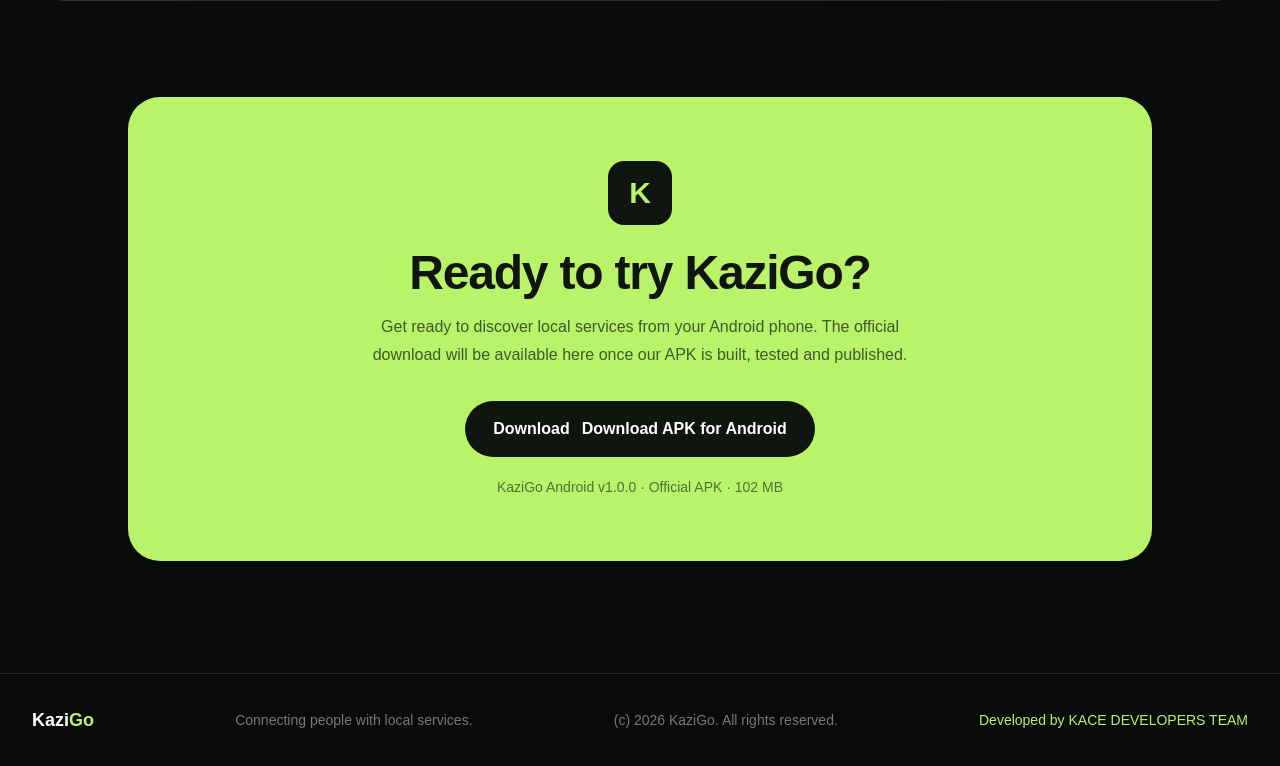
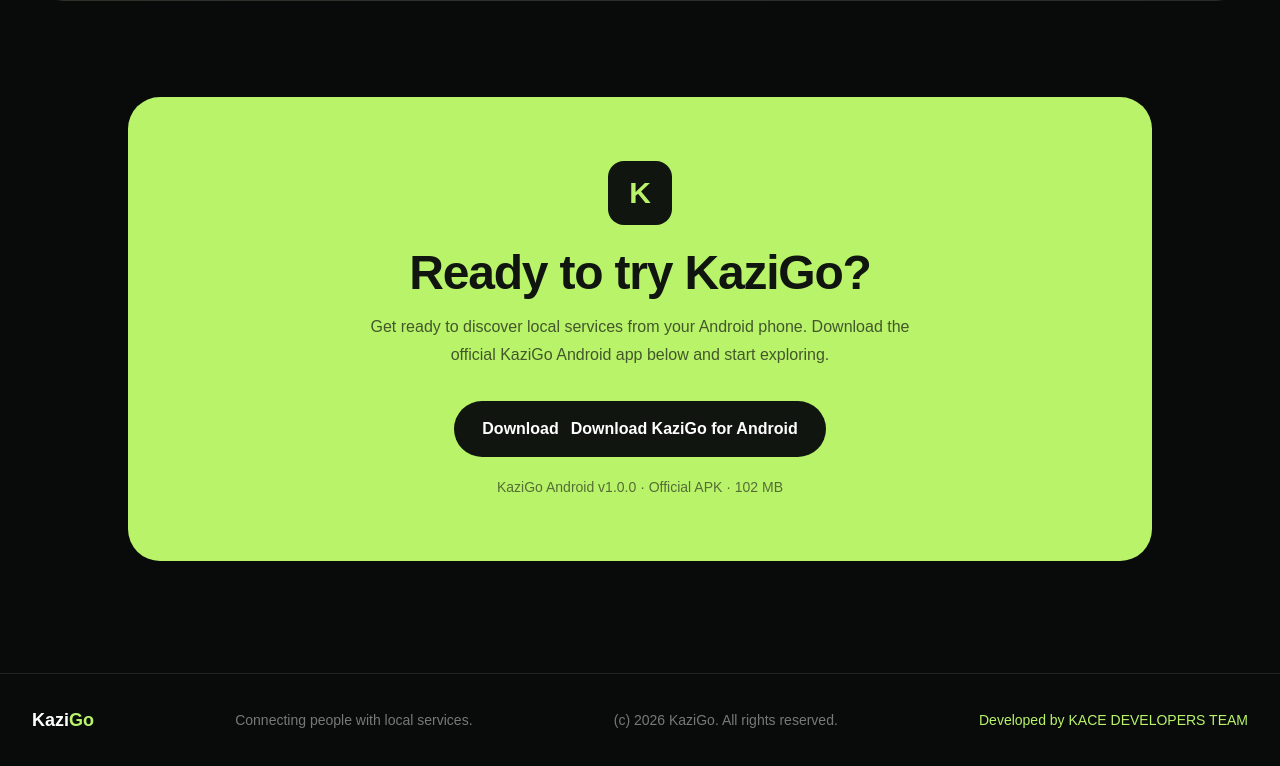
Before and after one commit to kudakg2222-sys/kazigo-website, a Next.js app: page / in a window 1280 px wide. Shown: the part 2156-2922 px from the top of the page. Built offline with nearby package versions, Linux system fonts and the light colour scheme.

Commit message:
Fix KaziGo Android download messaging

```diff
--- a/src/app/page.tsx
+++ b/src/app/page.tsx
@@ -267,15 +267,14 @@ Kazi<span className="text-[#b9f36a]">Go</span> </span> </a>
         Ready to try KaziGo?
       </h2>
       <p className="mx-auto mt-4 max-w-xl leading-7 text-[#101510]/70">
-        Get ready to discover local services from your Android phone. The
-        official download will be available here once our APK is built,
-        tested and published.
+        Get ready to discover local services from your Android phone. Download
+        the official KaziGo Android app below and start exploring.
       </p>
       <a
         href="https://github.com/kudakg2222-sys/kazigo-website/releases/download/v1.0.0/KaziGo-Android-v1.0.0.apk"
         className="mt-8 inline-flex items-center gap-3 rounded-full bg-[#101510] px-7 py-4 font-bold text-white transition hover:bg-white hover:text-[#101510]"
       >
-        <span>Download</span> Download APK for Android
+        <span>Download</span> Download KaziGo for Android
       </a>
       <p className="mt-5 text-sm text-[#101510]/60">
         KaziGo Android v1.0.0 · Official APK · 102 MB
```
